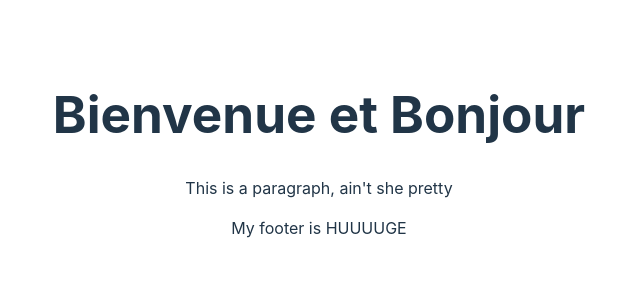
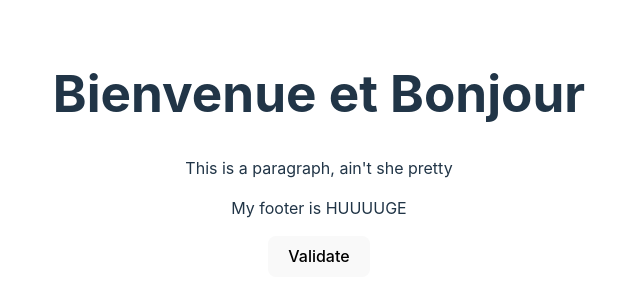
Before and after one commit to Fhilter/REACT-week-3, a React (Vite) app: page / in a window 1280 px wide. Shown: the part 246-546 px from the top of the page, without its empty margins (321-961 px from the left). Built offline with nearby package versions, Linux system fonts and the light colour scheme.

Commit message:
changes to containers

```diff
--- a/src/App.jsx
+++ b/src/App.jsx
@@ -1,6 +1,7 @@
 import './App.css'
 import { Header } from './Components/Containers/Header/Header';
 import { Footer } from './Components/Containers/Footer/Footer';
+import { Button } from './Components/UI/Button/Button';
 
 function App(){
 
@@ -8,6 +9,7 @@
     <div>
       <Header />
       <Footer />
+      <Button />
     </div>
   );
 }
--- /dev/null
+++ b/src/Components/UI/Button/Button.jsx
@@ -0,0 +1,5 @@
+export function Button() {
+    return(
+        <button>Validate</button>
+    )
+}
```
Also changed, not shown: src/Components/UI/Navbar.jsx (added).
